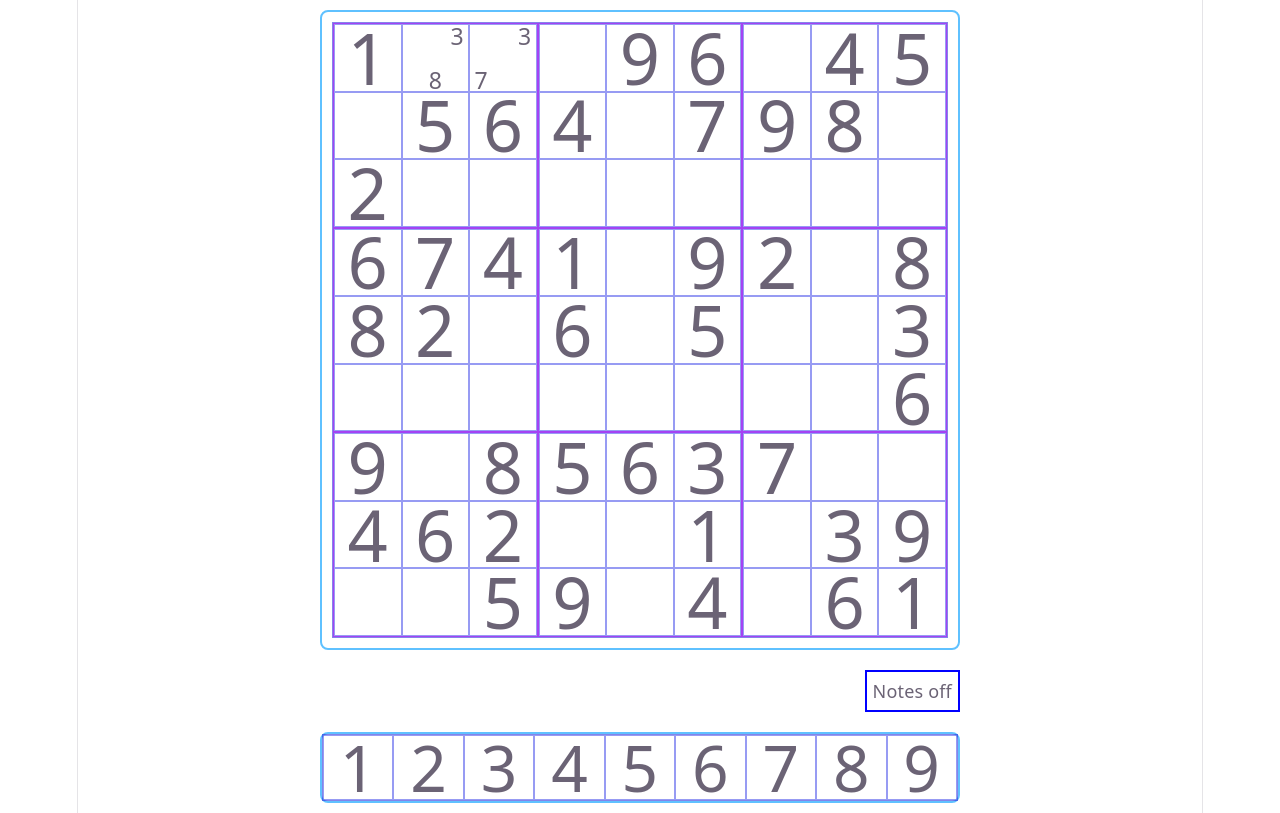
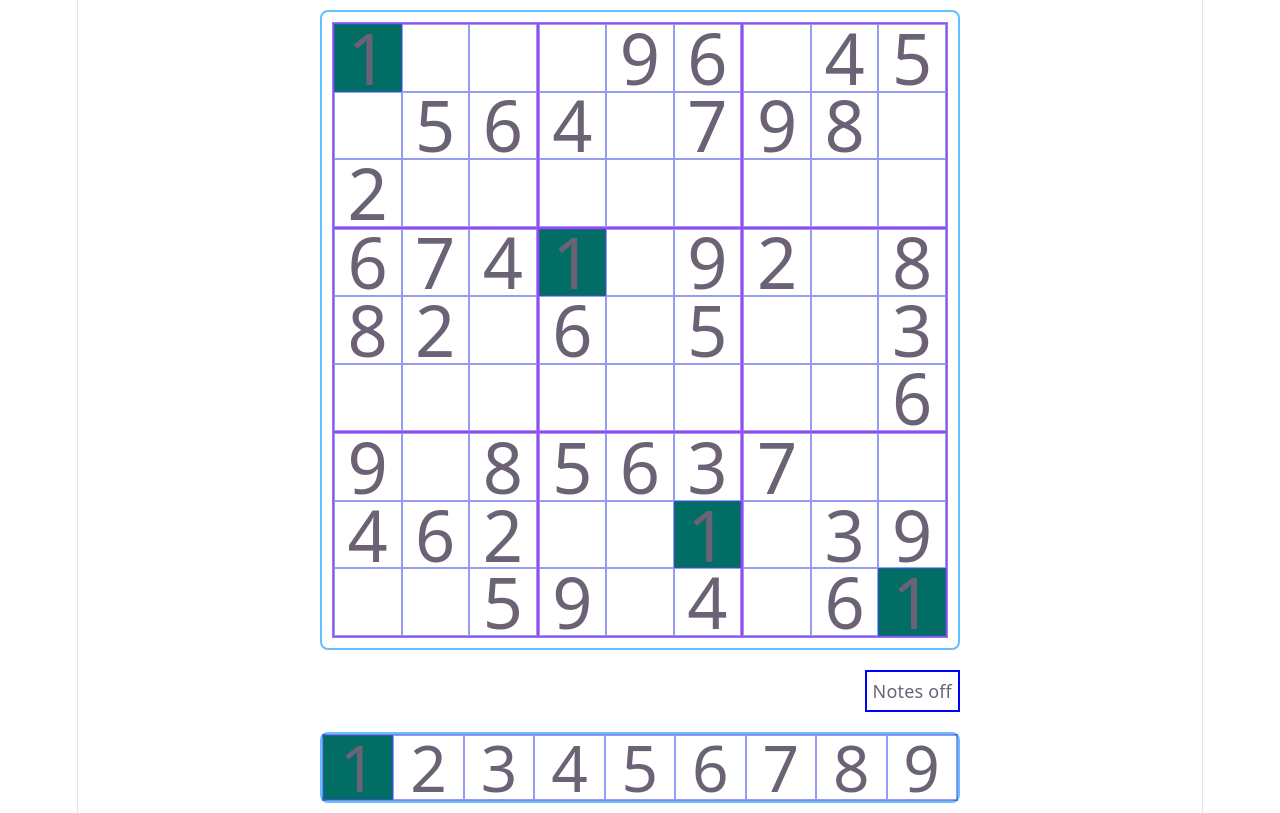
Before and after one commit to llfbh33/Sudoku, a React (Vite) app in the folder sudoku-with-react/: page / in a window 1280 px wide. Built offline with nearby package versions, Linux system fonts and the light colour scheme.

Commit message:
Updated the properties of the board objects to include solution for easy validation durring game time

```diff
--- a/sudoku-with-react/src/components/SudokuBoard/SudokuBoard.css
+++ b/sudoku-with-react/src/components/SudokuBoard/SudokuBoard.css
@@ -127,3 +127,7 @@
 .number-selected {
     background-color: rgb(2, 109, 100);
 }
+
+.number-invalid {
+    background-color: rgb(174, 17, 17);
+}
--- a/sudoku-with-react/src/components/SudokuBoard/SudokuBoard.jsx
+++ b/sudoku-with-react/src/components/SudokuBoard/SudokuBoard.jsx
@@ -1,6 +1,9 @@
 import { squareCoordinates, noteCoordinates } from "../../testData";
 import { useState } from "react";
 import "./SudokuBoard.css";
+
+
+
 
 
 
@@ -11,11 +14,15 @@ const SudokuBoard = ({ board, setBoard, value, noteMode }) => {
         if (noteMode) return;
         if (board[m][n].isGiven) return;
         if (board[m][n].value === value) currValue = 0;
+        let valid = currValue === 0 || value === board[m][n].solution;
 
-        const updatedBoard = board.map((row, rowIdx) =>
+        let updatedBoard = board.map((row, rowIdx) =>
             row.map((cell, colIdx) =>
                 rowIdx === m && colIdx === n
-                    ? { ...cell, value: currValue }
+                    ? { ...cell,
+                        value: currValue,
+                        valid,           // When changing a cell we need to ensure that the board will still be solvable
+                        }
                     : cell
             )
         );
@@ -23,8 +30,8 @@ const SudokuBoard = ({ board, setBoard, value, noteMode }) => {
         setBoard(updatedBoard);
     };
 
+
     const handleNoteChange = (m, n) => {
-
         const updatedBoard = board.map((row, rowIdx) =>
             row.map((cell, colIdx) => {
                 if (rowIdx === m && colIdx === n) {
@@ -54,11 +61,12 @@ const SudokuBoard = ({ board, setBoard, value, noteMode }) => {
                                                 {row.map((cell, cI) => {
                                                     let [m, n] = cell;
                                                     let num = board[m][n].value;
+                                                    let valid = num === board[m][n].solution;
 
                                                     if (num > 0) {
                                                         return (
                                                             <div
-                                                                className={value === num ? "board-cells number-selected" : "board-cells"}
+                                                                className={!valid ? "board-cells number-invalid" : value === num ? "board-cells number-selected" : "board-cells"}
                                                                 key={`sq-${sqI + 1}-row-${rowI}-cell-${cI}`}
                                                                 onClick={() => handleCellChange(m, n)}
                                                             >
--- a/sudoku-with-react/src/components/SudokuPage/SudokuPage.jsx
+++ b/sudoku-with-react/src/components/SudokuPage/SudokuPage.jsx
@@ -8,7 +8,7 @@ import "./SudokuPage.css";
 
 const SudokuPage = () => {
     const [board, setBoard] = useState(testBoardOne);
-    let [value, setValue] = useState(0);
+    let [value, setValue] = useState(1);
     let [noteMode, setNoteMode] = useState(false);
 
 
--- a/sudoku-with-react/src/testData.js
+++ b/sudoku-with-react/src/testData.js
@@ -1,106 +1,109 @@
+
 
 
 export const testBoardOne = [
     [
-        { value: 1, isGiven: true, notes: Array(10).fill(false) },
-        { value: 0, isGiven: false, notes: [false, false, false, true, false, false, false, false, true, false] },
-        { value: 0, isGiven: false, notes: [false, false, false, true, false, false, false, true, false, false] },
-        { value: 0, isGiven: false, notes: Array(10).fill(false) },
-        { value: 9, isGiven: true, notes: Array(10).fill(false) },
-        { value: 6, isGiven: true, notes: Array(10).fill(false) },
-        { value: 0, isGiven: false, notes: Array(10).fill(false) },
-        { value: 4, isGiven: true, notes: Array(10).fill(false) },
-        { value: 5, isGiven: true, notes: Array(10).fill(false) },
+        { value: 1, isGiven: true, notes: Array(10).fill(false), solution: 1 },
+        { value: 0, isGiven: false, notes: Array(10).fill(false), solution: 8 },
+        { value: 0, isGiven: false, notes: Array(10).fill(false), solution: 7 },
+        { value: 0, isGiven: false, notes: Array(10).fill(false), solution: 2 },
+        { value: 9, isGiven: true, notes: Array(10).fill(false), solution: 9 },
+        { value: 6, isGiven: true, notes: Array(10).fill(false), solution: 6 },
+        { value: 0, isGiven: false, notes: Array(10).fill(false), solution: 3 },
+        { value: 4, isGiven: true, notes: Array(10).fill(false), solution: 4 },
+        { value: 5, isGiven: true, notes: Array(10).fill(false), solution: 5 },
     ],
     [
-        { value: 0, isGiven: false, notes: Array(10).fill(false) },
-        { value: 5, isGiven: true, notes: Array(10).fill(false) },
-        { value: 6, isGiven: true, notes: Array(10).fill(false) },
-        { value: 4, isGiven: true, notes: Array(10).fill(false) },
-        { value: 0, isGiven: false, notes: Array(10).fill(false) },
-        { value: 7, isGiven: true, notes: Array(10).fill(false) },
-        { value: 9, isGiven: true, notes: Array(10).fill(false) },
-        { value: 8, isGiven: true, notes: Array(10).fill(false) },
-        { value: 0, isGiven: false, notes: Array(10).fill(false) },
+        { value: 0, isGiven: false, notes: Array(10).fill(false), solution: 3 },
+        { value: 5, isGiven: true, notes: Array(10).fill(false), solution: 5 },
+        { value: 6, isGiven: true, notes: Array(10).fill(false), solution: 6 },
+        { value: 4, isGiven: true, notes: Array(10).fill(false), solution: 4 },
+        { value: 0, isGiven: false, notes: Array(10).fill(false), solution: 1 },
+        { value: 7, isGiven: true, notes: Array(10).fill(false), solution: 7 },
+        { value: 9, isGiven: true, notes: Array(10).fill(false), solution: 9 },
+        { value: 8, isGiven: true, notes: Array(10).fill(false), solution: 8 },
+        { value: 0, isGiven: false, notes: Array(10).fill(false), solution: 2 },
     ],
     [
-        { value: 2, isGiven: true, notes: Array(10).fill(false) },
-        { value: 0, isGiven: false, notes: Array(10).fill(false) },
-        { value: 0, isGiven: false, notes: Array(10).fill(false) },
-        { value: 0, isGiven: false, notes: Array(10).fill(false) },
-        { value: 0, isGiven: false, notes: Array(10).fill(false) },
-        { value: 0, isGiven: false, notes: Array(10).fill(false) },
-        { value: 0, isGiven: false, notes: Array(10).fill(false) },
-        { value: 0, isGiven: false, notes: Array(10).fill(false) },
-        { value: 0, isGiven: false, notes: Array(10).fill(false) },
+        { value: 2, isGiven: true, notes: Array(10).fill(false), solution: 2 },
+        { value: 0, isGiven: false, notes: Array(10).fill(false), solution: 4 },
+        { value: 0, isGiven: false, notes: Array(10).fill(false), solution: 9 },
+        { value: 0, isGiven: false, notes: Array(10).fill(false), solution: 3 },
+        { value: 0, isGiven: false, notes: Array(10).fill(false), solution: 5 },
+        { value: 0, isGiven: false, notes: Array(10).fill(false), solution: 8 },
+        { value: 0, isGiven: false, notes: Array(10).fill(false), solution: 6 },
+        { value: 0, isGiven: false, notes: Array(10).fill(false), solution: 1 },
+        { value: 0, isGiven: false, notes: Array(10).fill(false), solution: 7 },
     ],
     [
-        { value: 6, isGiven: true, notes: Array(10).fill(false) },
-        { value: 7, isGiven: true, notes: Array(10).fill(false) },
-        { value: 4, isGiven: true, notes: Array(10).fill(false) },
-        { value: 1, isGiven: true, notes: Array(10).fill(false) },
-        { value: 0, isGiven: false, notes: Array(10).fill(false) },
-        { value: 9, isGiven: true, notes: Array(10).fill(false) },
-        { value: 2, isGiven: true, notes: Array(10).fill(false) },
-        { value: 0, isGiven: false, notes: Array(10).fill(false) },
-        { value: 8, isGiven: true, notes: Array(10).fill(false) },
+        { value: 6, isGiven: true, notes: Array(10).fill(false), solution: 6 },
+        { value: 7, isGiven: true, notes: Array(10).fill(false), solution: 7 },
+        { value: 4, isGiven: true, notes: Array(10).fill(false), solution: 4 },
+        { value: 1, isGiven: true, notes: Array(10).fill(false), solution: 1 },
+        { value: 0, isGiven: false, notes: Array(10).fill(false), solution: 3 },
+        { value: 9, isGiven: true, notes: Array(10).fill(false), solution: 9 },
+        { value: 2, isGiven: true, notes: Array(10).fill(false), solution: 2 },
+        { value: 0, isGiven: false, notes: Array(10).fill(false), solution: 5 },
+        { value: 8, isGiven: true, notes: Array(10).fill(false), solution: 8 },
     ],
     [
-        { value: 8, isGiven: true, notes: Array(10).fill(false) },
-        { value: 2, isGiven: true, notes: Array(10).fill(false) },
-        { value: 0, isGiven: false, notes: Array(10).fill(false) },
-        { value: 6, isGiven: true, notes: Array(10).fill(false) },
-        { value: 0, isGiven: false, notes: Array(10).fill(false) },
-        { value: 5, isGiven: true, notes: Array(10).fill(false) },
-        { value: 0, isGiven: false, notes: Array(10).fill(false) },
-        { value: 0, isGiven: false, notes: Array(10).fill(false) },
-        { value: 3, isGiven: true, notes: Array(10).fill(false) },
+        { value: 8, isGiven: true, notes: Array(10).fill(false), solution: 8 },
+        { value: 2, isGiven: true, notes: Array(10).fill(false), solution: 2 },
+        { value: 0, isGiven: false, notes: Array(10).fill(false), solution: 1 },
+        { value: 6, isGiven: true, notes: Array(10).fill(false), solution: 6 },
+        { value: 0, isGiven: false, notes: Array(10).fill(false), solution: 7 },
+        { value: 5, isGiven: true, notes: Array(10).fill(false), solution: 5 },
+        { value: 0, isGiven: false, notes: Array(10).fill(false), solution: 4 },
+        { value: 0, isGiven: false, notes: Array(10).fill(false), solution: 9 },
+        { value: 3, isGiven: true, notes: Array(10).fill(false), solution: 3 },
     ],
     [
-        { value: 0, isGiven: false, notes: Array(10).fill(false) },
-        { value: 0, isGiven: false, notes: Array(10).fill(false) },
-        { value: 0, isGiven: false, notes: Array(10).fill(false) },
-        { value: 0, isGiven: false, notes: Array(10).fill(false) },
-        { value: 0, isGiven: false, notes: Array(10).fill(false) },
-        { value: 0, isGiven: false, notes: Array(10).fill(false) },
-        { value: 0, isGiven: false, notes: Array(10).fill(false) },
-        { value: 0, isGiven: false, notes: Array(10).fill(false) },
-        { value: 6, isGiven: true, notes: Array(10).fill(false) },
+        { value: 0, isGiven: false, notes: Array(10).fill(false), solution: 5 },
+        { value: 0, isGiven: false, notes: Array(10).fill(false), solution: 9 },
+        { value: 0, isGiven: false, notes: Array(10).fill(false), solution: 3 },
+        { value: 0, isGiven: false, notes: Array(10).fill(false), solution: 8 },
+        { value: 0, isGiven: false, notes: Array(10).fill(false), solution: 4 },
+        { value: 0, isGiven: false, notes: Array(10).fill(false), solution: 2 },
+        { value: 0, isGiven: false, notes: Array(10).fill(false), solution: 1 },
+        { value: 0, isGiven: false, notes: Array(10).fill(false), solution: 7 },
+        { value: 6, isGiven: true, notes: Array(10).fill(false), solution: 6 },
     ],
     [
-        { value: 9, isGiven: true, notes: Array(10).fill(false) },
-        { value: 0, isGiven: false, notes: Array(10).fill(false) },
-        { value: 8, isGiven: true, notes: Array(10).fill(false) },
-        { value: 5, isGiven: true, notes: Array(10).fill(false) },
-        { value: 6, isGiven: true, notes: Array(10).fill(false) },
-        { value: 3, isGiven: true, notes: Array(10).fill(false) },
-        { value: 7, isGiven: true, notes: Array(10).fill(false) },
-        { value: 0, isGiven: false, notes: Array(10).fill(false) },
-        { value: 0, isGiven: false, notes: Array(10).fill(false) },
+        { value: 9, isGiven: true, notes: Array(10).fill(false), solution: 9 },
+        { value: 0, isGiven: false, notes: Array(10).fill(false), solution: 1 },
+        { value: 8, isGiven: true, notes: Array(10).fill(false), solution: 8 },
+        { value: 5, isGiven: true, notes: Array(10).fill(false), solution: 5 },
+        { value: 6, isGiven: true, notes: Array(10).fill(false), solution: 6 },
+        { value: 3, isGiven: true, notes: Array(10).fill(false), solution: 3 },
+        { value: 7, isGiven: true, notes: Array(10).fill(false), solution: 7 },
+        { value: 0, isGiven: false, notes: Array(10).fill(false), solution: 2 },
+        { value: 0, isGiven: false, notes: Array(10).fill(false), solution: 4 },
     ],
     [
-        { value: 4, isGiven: true, notes: Array(10).fill(false) },
-        { value: 6, isGiven: true, notes: Array(10).fill(false) },
-        { value: 2, isGiven: true, notes: Array(10).fill(false) },
-        { value: 0, isGiven: false, notes: Array(10).fill(false) },
-        { value: 0, isGiven: false, notes: Array(10).fill(false) },
-        { value: 1, isGiven: true, notes: Array(10).fill(false) },
-        { value: 0, isGiven: false, notes: Array(10).fill(false) },
-        { value: 3, isGiven: true, notes: Array(10).fill(false) },
-        { value: 9, isGiven: true, notes: Array(10).fill(false) },
+        { value: 4, isGiven: true, notes: Array(10).fill(false), solution: 4 },
+        { value: 6, isGiven: true, notes: Array(10).fill(false), solution: 6 },
+        { value: 2, isGiven: true, notes: Array(10).fill(false), solution: 2 },
+        { value: 0, isGiven: false, notes: Array(10).fill(false), solution: 7 },
+        { value: 0, isGiven: false, notes: Array(10).fill(false), solution: 8 },
+        { value: 1, isGiven: true, notes: Array(10).fill(false), solution: 1 },
+        { value: 0, isGiven: false, notes: Array(10).fill(false), solution: 5 },
+        { value: 3, isGiven: true, notes: Array(10).fill(false), solution: 3 },
+        { value: 9, isGiven: true, notes: Array(10).fill(false), solution: 9 },
     ],
     [
-        { value: 0, isGiven: false, notes: Array(10).fill(false) },
-        { value: 0, isGiven: false, notes: Array(10).fill(false) },
-        { value: 5, isGiven: true, notes: Array(10).fill(false) },
-        { value: 9, isGiven: true, notes: Array(10).fill(false) },
-        { value: 0, isGiven: false, notes: Array(10).fill(false) },
-        { value: 4, isGiven: true, notes: Array(10).fill(false) },
-        { value: 0, isGiven: false, notes: Array(10).fill(false) },
-        { value: 6, isGiven: true, notes: Array(10).fill(false) },
-        { value: 1, isGiven: true, notes: Array(10).fill(false) },
+        { value: 0, isGiven: false, notes: Array(10).fill(false), solution: 7 },
+        { value: 0, isGiven: false, notes: Array(10).fill(false), solution: 3 },
+        { value: 5, isGiven: true, notes: Array(10).fill(false), solution: 5 },
+        { value: 9, isGiven: true, notes: Array(10).fill(false), solution: 9 },
+        { value: 0, isGiven: false, notes: Array(10).fill(false), solution: 2 },
+        { value: 4, isGiven: true, notes: Array(10).fill(false), solution: 4 },
+        { value: 0, isGiven: false, notes: Array(10).fill(false), solution: 8 },
+        { value: 6, isGiven: true, notes: Array(10).fill(false), solution: 6 },
+        { value: 1, isGiven: true, notes: Array(10).fill(false), solution: 1 },
     ],
 ];
+
+
 
 
 
```
Also changed, not shown: sudoku-with-react/src/utils.js (added).
